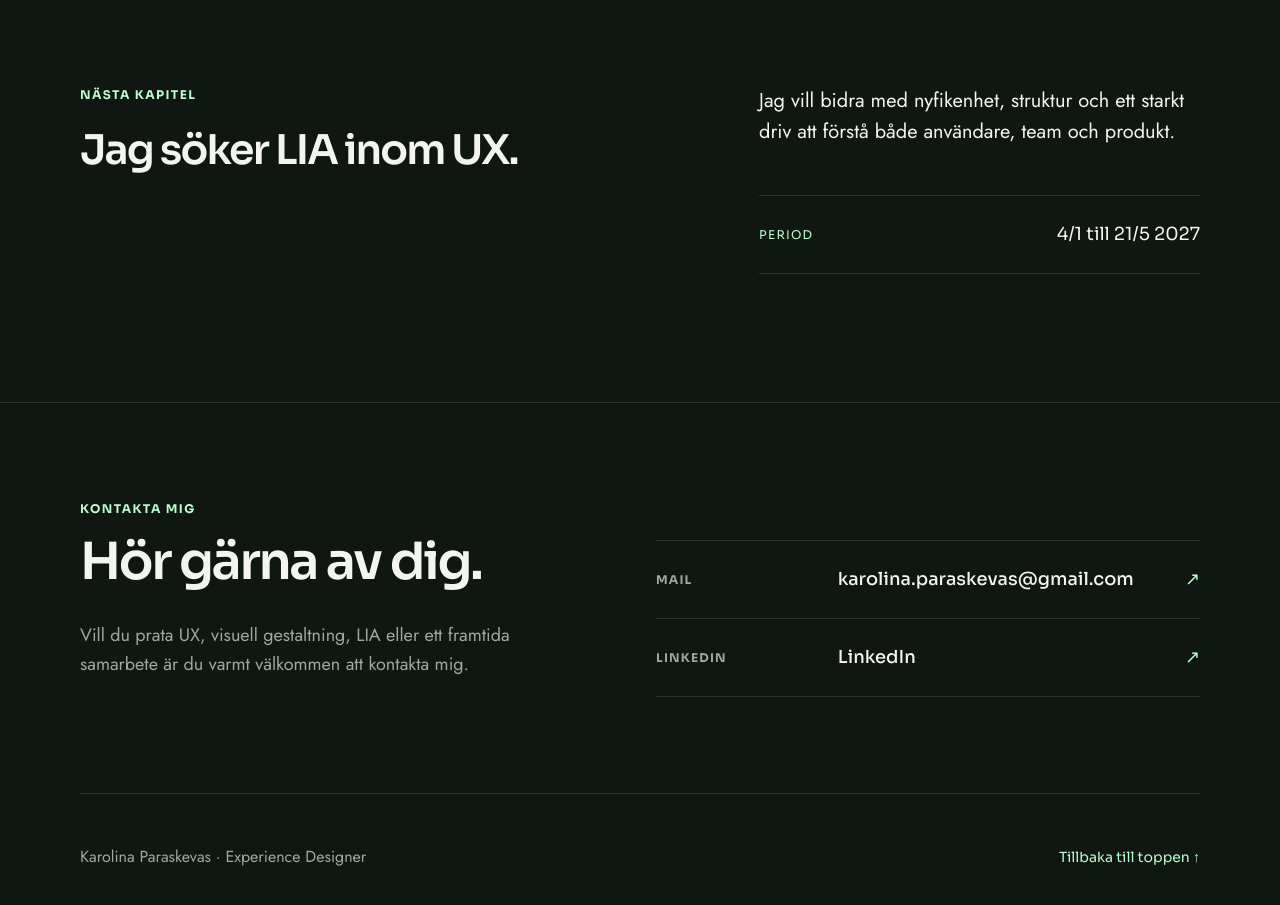
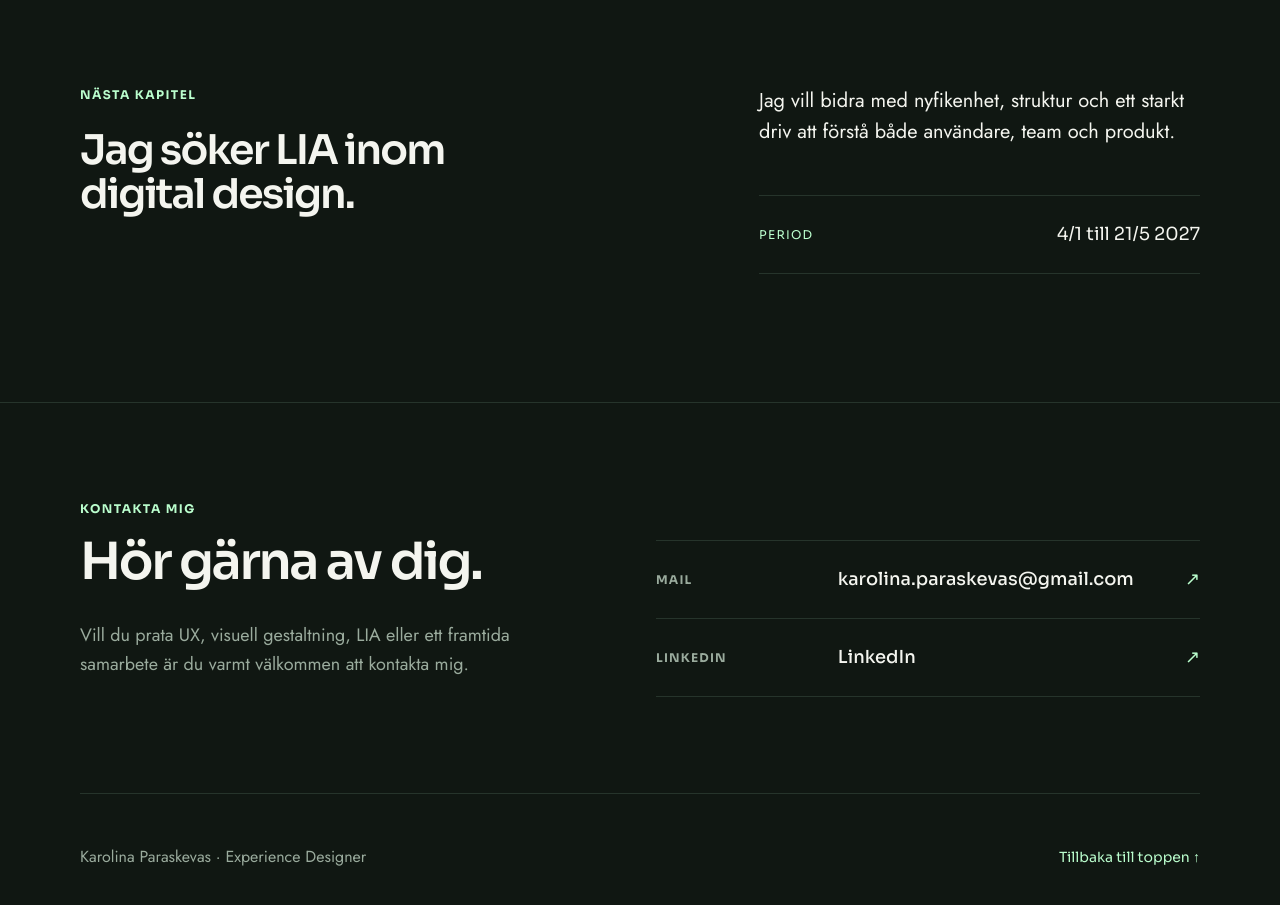
Before and after one commit to Karro-fi/karolina-portfolio, a Next.js app in the folder karolina-portfolio-vercel-upload/: page / in a window 1280 px wide. Shown: the part 4980-5885 px from the top of the page. Built offline with nearby package versions, Linux system fonts and the light colour scheme; no server answers.

Commit message:
Bredda LIA-inriktningen

```diff
--- a/karolina-portfolio-vercel-upload/app/page.tsx
+++ b/karolina-portfolio-vercel-upload/app/page.tsx
@@ -305,7 +305,7 @@ export default function PortfolioHome() {
         <div className="site-shell lia-grid">
           <div>
             <p className="eyebrow">Nästa kapitel</p>
-            <h2>Jag söker LIA inom UX.</h2>
+            <h2>Jag söker LIA inom digital design.</h2>
           </div>
           <div className="lia-copy">
             <p className="prose-large">
```
